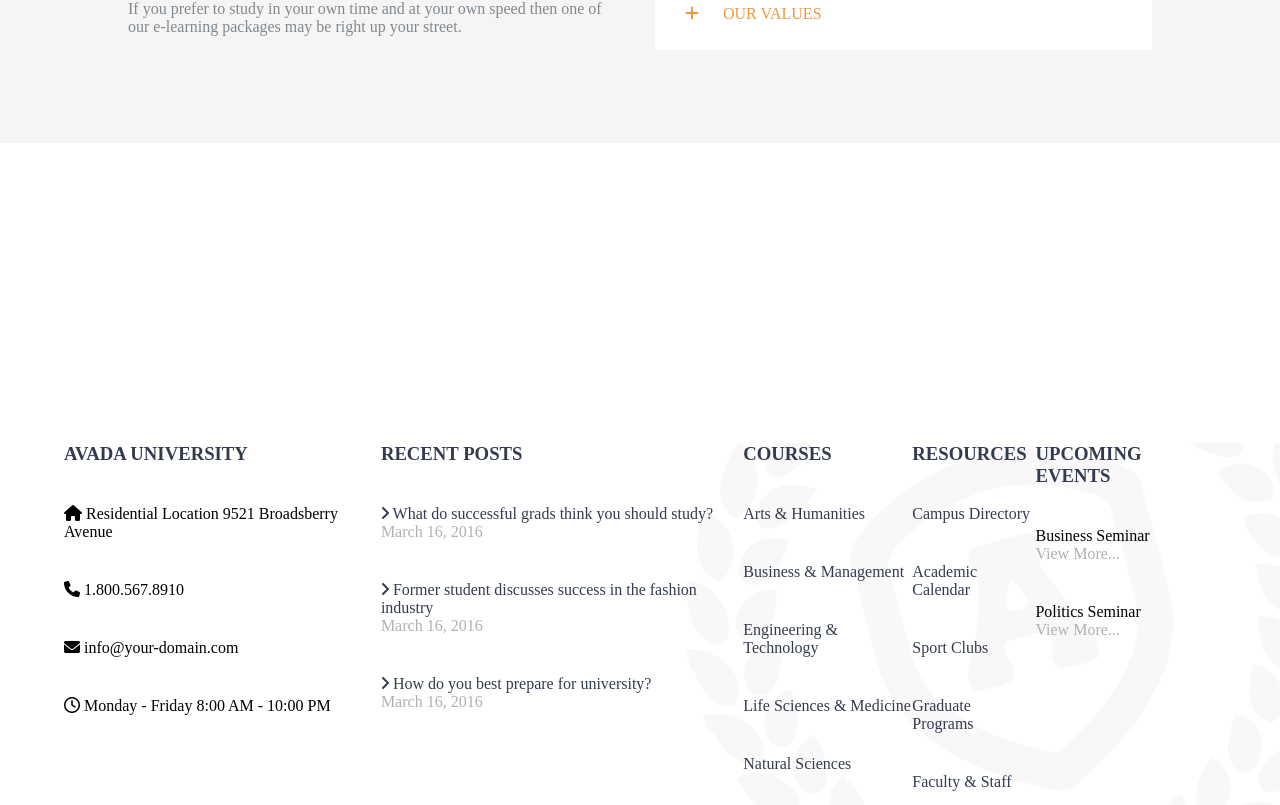
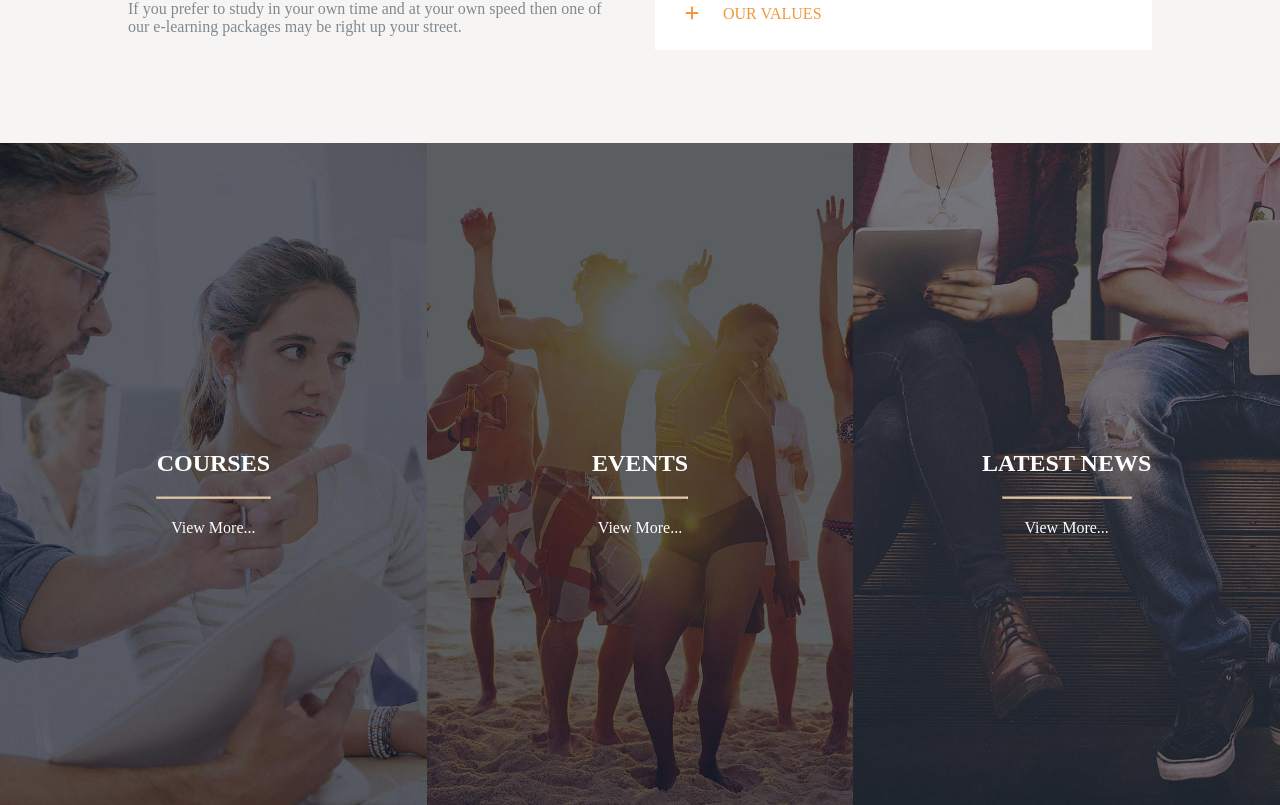
Before and after one commit to Angelo7x/proj-html-vuejs, a Vue app: page / in a window 1280 px wide. Shown: the part 1995-2800 px from the top of the page. Built offline with nearby package versions, Linux system fonts and the light colour scheme.

Commit message:
up quinta section

```diff
--- a/src/assets/style/variables.scss
+++ b/src/assets/style/variables.scss
@@ -1,6 +1,7 @@
 $sizeContainer: 80%;
 
 $sizeFooterContainer: 90%;
+
 
 $firstColor: #333c4e;
 $secondColor: #7f8991;
@@ -13,8 +14,8 @@ $thirdColor: #ef993d;
 }
 
 .orange-btn {
-    background-color: #f09a3f;
-    border: 1px solid #f09a3f;
+    background-color: $thirdColor;
+    border: 1px solid $thirdColor;
 }
 
 .blue-btn {
--- a/src/components/Header.vue
+++ b/src/components/Header.vue
@@ -146,6 +146,11 @@ header {
     margin: auto;
     justify-content: space-between;
     align-items: center;
+    // position: fixed;
+    // top: 70;
+    // z-index: 1;
+    // width: 100%;
+    background-color: #fff;
     .header-bottom-right {
       li {
         list-style: none;
--- a/src/components/Main.vue
+++ b/src/components/Main.vue
@@ -13,7 +13,7 @@
     <!-- Seconda sezione -->
     <div class="second-section">
       <div class="logo-section">
-        <a href="#"><img src="../assets/img/page-logo-1.png" alt="logosection"></a>
+        <a href="#"><img src="../assets/img/page-logo-1.png" alt="logo"></a>
         <h2>Inspired By Excellence & Innovation</h2>
         <p>We offer a wide range of hight quality of teaching and extra-curricular activities.</p>
       </div>
@@ -47,6 +47,39 @@
               <a :href="text.url"> <span v-html="text.valuesIcon"></span> {{text.valuesText}}</a>
             </li>
           </ul>
+        </div>
+      </div>
+    </div>
+    <div class="fourth-section">
+      <div class="fourth-section-hero-left">
+        <div class="left-text-hero">
+          <h2>COURSES</h2>
+          <hr>
+          <p>View More...</p>
+        </div>
+      </div>
+      <div class="fourth-section-hero-middle">
+        <div class="middle-text-hero">
+          <h2>EVENTS</h2>
+          <hr>
+          <p>View More...</p>
+        </div>
+      </div>
+      <div class="fourth-section-hero-right">
+        <div class="right-text-hero">
+          <h2>LATEST NEWS</h2>
+          <hr>
+          <p>View More...</p>
+        </div>
+      </div>
+    </div>
+    <div class="fifth-section">
+      <div class="fifth-section-container">
+        <div class="logo-section">
+          <a href="#"><img src="../assets/img/page-logo-1.png" alt="logosection"></a>
+          <h2>Today's University News</h2>
+          <p>Covering topics from classes to politics and student organization events.</p>
+          <hr>
         </div>
       </div>
     </div>
@@ -204,4 +237,100 @@ section {
     }
   }
 }
+.fourth-section {
+  height: 700px;
+  width: 100%;
+  display: flex;
+  .fourth-section-hero-left {
+    background-image: url("../assets/img/home_courses_section_bg.jpg");
+    width: calc((100%) / 3);
+    background-position: center;
+    object-fit: cover;
+    background-size: cover;
+    background-repeat: no-repeat;
+    position: relative;
+    .left-text-hero {
+      position: absolute;
+      color: #fff;
+      top: 50%;
+      left: 50%;
+      transform: translate(-50%, -50%);
+      text-align: center;
+      hr {
+        background-color: $thirdColor;
+        margin: 20px 0;
+      }
+    }
+  }
+  .fourth-section-hero-middle {
+    background-image: url("../assets/img/home_events_section_bg.jpg");
+    width: calc((100%) / 3);
+    background-position: center;
+    object-fit: cover;
+    background-size: cover;
+    background-repeat: no-repeat;
+    position: relative;
+    .middle-text-hero {
+      position: absolute;
+      color: #fff;
+      top: 50%;
+      left: 50%;
+      transform: translate(-50%, -50%);
+      text-align: center;
+      hr {
+        background-color: $thirdColor;
+        margin: 20px 0;
+      }
+    }
+  }
+  .fourth-section-hero-right:hover {
+    background-color: red;
+  }
+  .fourth-section-hero-right {
+    background-image: url("../assets/img/home_latest_news_section_bg.jpg");
+    width: calc((100%) / 3);
+    background-position: center;
+    object-fit: cover;
+    background-size: cover;
+    background-repeat: no-repeat;
+    position: relative;
+    .right-text-hero {
+      position: absolute;
+      color: #fff;
+      top: 50%;
+      left: 50%;
+      transform: translate(-50%, -50%);
+      text-align: center;
+      hr {
+        background-color: $thirdColor;
+        margin: 20px;
+      }
+    }
+  }
+}
+.fifth-section {
+  margin-top: 50px;
+  .fifth-section-container {
+    width: $sizeContainer;
+    margin: auto;
+    text-align: center;
+    .logo-section {
+    margin-bottom: 70px;
+    text-align: center;
+    color: $firstColor;
+      h2 {
+        margin: 15px 0;
+      }
+      p {
+        color: #7e8890;
+      }
+      hr {
+        background-color: $thirdColor;
+        width: 50px;
+        margin: 30px auto;
+      }
+    }
+  }
+}
+
 </style>
```
